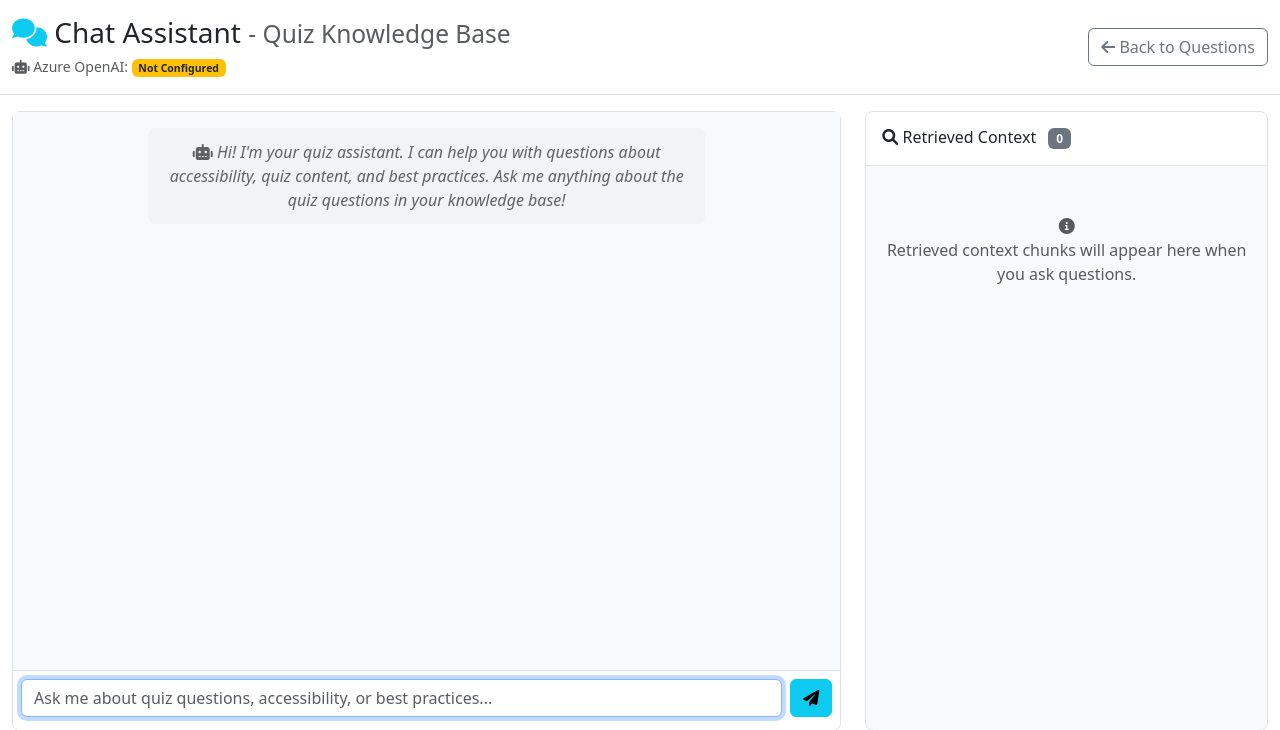
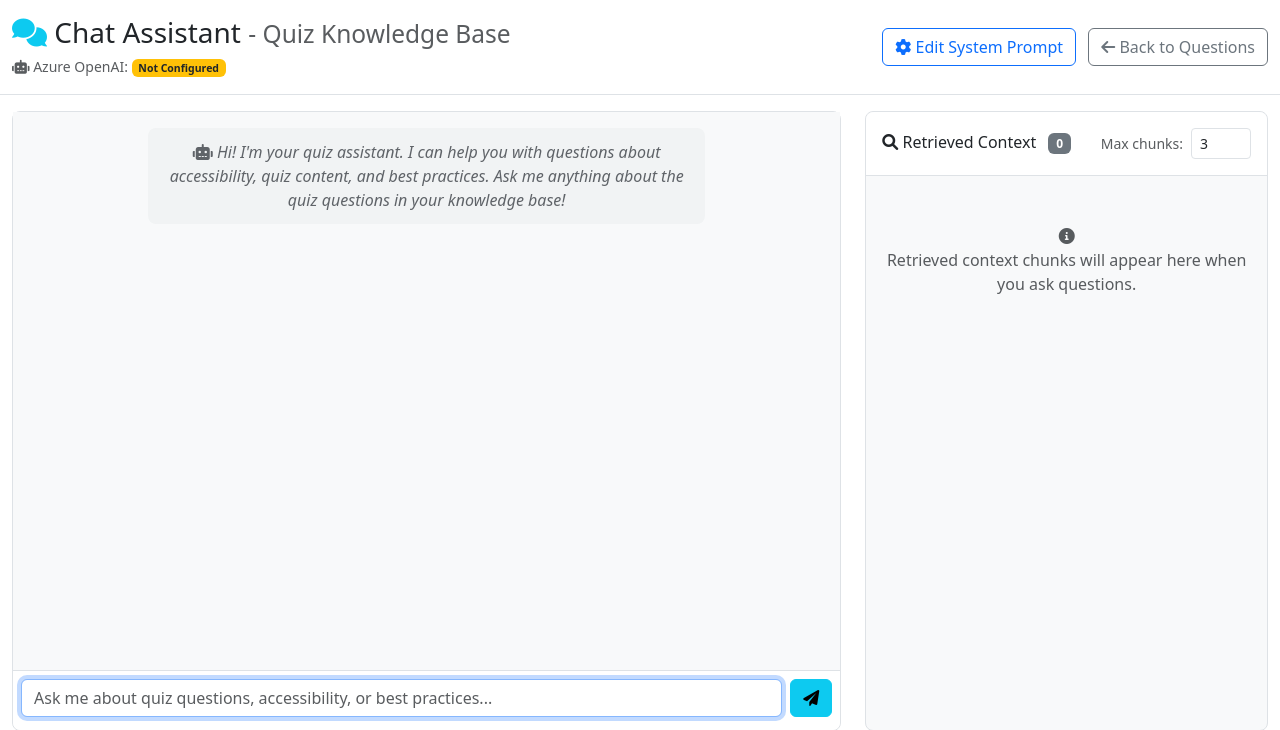
Before and after one commit to rdxsai/Merged-App, a FastAPI app: page /chat in a window 1280 px wide. Shown: the top 730 px of the page. Run offline with FastAPI, Linux system fonts and the light colour scheme; some libraries are stand-ins or nearby versions.

Commit message:
add ability to edit assistant system prompt and n retrieved chunks

```diff
--- a/main.py
+++ b/main.py
@@ -56,6 +56,7 @@ OLLAMA_EMBEDDING_MODEL = os.getenv("OLLAMA_EMBEDDING_MODEL", "nomic-embed-text")
 # File paths
 DATA_FILE = "quiz_questions.json"
 SYSTEM_PROMPT_FILE = "system_prompt.txt"
+CHAT_SYSTEM_PROMPT_FILE = "chat_system_prompt.txt"
 
 # Pydantic models
 class Answer(BaseModel):
@@ -133,6 +134,47 @@ def save_system_prompt(prompt: str) -> bool:
     except Exception as e:
         logger.error(f"Error saving system prompt: {e}")
         return False
+
+def load_chat_system_prompt() -> str:
+    """Load chat system prompt from text file"""
+    try:
+        if os.path.exists(CHAT_SYSTEM_PROMPT_FILE):
+            with open(CHAT_SYSTEM_PROMPT_FILE, 'r', encoding='utf-8') as f:
+                return f.read().strip()
+        return get_default_chat_system_prompt()
+    except Exception as e:
+        logger.error(f"Error loading chat system prompt: {e}")
+        return get_default_chat_system_prompt()
+
+def save_chat_system_prompt(prompt: str) -> bool:
+    """Save chat system prompt to text file"""
+    try:
+        with open(CHAT_SYSTEM_PROMPT_FILE, 'w', encoding='utf-8') as f:
+            f.write(prompt)
+        return True
+    except Exception as e:
+        logger.error(f"Error saving chat system prompt: {e}")
+        return False
+
+def get_default_chat_system_prompt() -> str:
+    """Get the default chat system prompt"""
+    return """You are a helpful assistant specializing in web accessibility and quiz questions.
+You have access to a knowledge base of quiz questions about accessibility topics.
+
+Use the following context to answer the user's question. If the context doesn't contain relevant information,
+you can still provide general knowledge about accessibility and web development best practices.
+
+Context from knowledge base:
+{context}
+
+Instructions:
+- Be helpful and informative
+- Focus on accessibility and educational content
+- If referencing specific questions, mention the question ID when available
+- Keep responses concise but thorough
+- If you don't know something, say so rather than making up information
+- Provide practical examples when possible
+- Reference WCAG guidelines when relevant"""
 
 async def make_canvas_request(url: str, headers: Dict[str, str], max_retries: int = 3) -> Dict[str, Any]:
     """Make Canvas API request with retry logic for rate limiting"""
@@ -974,16 +1016,22 @@ async def chat_message(request: Request):
         # Parse request body
         body = await request.json()
         user_message = body.get('message', '').strip()
+        max_chunks = body.get('max_chunks', 3)
+
+        # Validate max_chunks
+        if not isinstance(max_chunks, int) or max_chunks < 1 or max_chunks > 10:
+            max_chunks = 3
 
         if not user_message:
             raise HTTPException(status_code=400, detail="Message cannot be empty")
 
         logger.info(f"=== Chat Message Processing Started ===")
         logger.info(f"User message: {user_message}")
+        logger.info(f"Max chunks requested: {max_chunks}")
 
         # Search vector store for relevant chunks
         logger.info("Searching vector store for relevant context...")
-        retrieved_chunks = await search_vector_store(user_message, n_results=3)
+        retrieved_chunks = await search_vector_store(user_message, n_results=max_chunks)
         logger.info(f"Retrieved {len(retrieved_chunks)} chunks")
 
         # Build context from retrieved chunks
@@ -993,22 +1041,9 @@ async def chat_message(request: Request):
 
         context = "\n\n".join(context_parts) if context_parts else "No relevant context found."
 
-        # Create system prompt for chat
-        system_prompt = f"""You are a helpful assistant specializing in web accessibility and quiz questions.
-You have access to a knowledge base of quiz questions about accessibility topics.
-
-Use the following context to answer the user's question. If the context doesn't contain relevant information,
-you can still provide general knowledge about accessibility and web development best practices.
-
-Context from knowledge base:
-{context}
-
-Instructions:
-- Be helpful and informative
-- Focus on accessibility and educational content
-- If referencing specific questions, mention the question ID when available
-- Keep responses concise but thorough
-- If you don't know something, say so rather than making up information"""
+        # Load custom chat system prompt and inject context
+        chat_system_prompt_template = load_chat_system_prompt()
+        system_prompt = chat_system_prompt_template.format(context=context)
 
         # Prepare messages for Azure OpenAI
         messages = [
@@ -1073,6 +1108,45 @@ Instructions:
         logger.error(f"Unexpected error in chat_message: {e}")
         logger.error(f"Error type: {type(e).__name__}")
         raise HTTPException(status_code=500, detail=f"Failed to process chat message: {str(e)}")
+
+@app.get("/chat-system-prompt", response_class=HTMLResponse)
+async def chat_system_prompt_page(request: Request):
+    """Chat system prompt edit page"""
+    current_prompt = load_chat_system_prompt()
+    default_prompt = get_default_chat_system_prompt()
+
+    return templates.TemplateResponse("chat_system_prompt_edit.html", {
+        "request": request,
+        "current_prompt": current_prompt,
+        "default_prompt": default_prompt
+    })
+
+@app.post("/chat-system-prompt")
+async def save_chat_system_prompt_endpoint(request: Request):
+    """Save chat system prompt"""
+    try:
+        form = await request.form()
+        prompt = form.get('prompt', '').strip()
+
+        if not prompt:
+            raise HTTPException(status_code=400, detail="System prompt cannot be empty")
+
+        if save_chat_system_prompt(prompt):
+            logger.info("Chat system prompt saved successfully")
+            return {"success": True, "message": "Chat system prompt saved successfully"}
+        else:
+            raise HTTPException(status_code=500, detail="Failed to save chat system prompt")
+
+    except HTTPException as e:
+        raise e
+    except Exception as e:
+        logger.error(f"Error saving chat system prompt: {e}")
+        raise HTTPException(status_code=500, detail=str(e))
+
+@app.get("/chat-system-prompt/default")
+async def get_default_chat_system_prompt_endpoint():
+    """Get default chat system prompt"""
+    return {"default_prompt": get_default_chat_system_prompt()}
 
 @app.get("/test-system-prompt", response_class=HTMLResponse)
 async def test_system_prompt_page(request: Request):
--- a/templates/chat.html
+++ b/templates/chat.html
@@ -141,6 +141,9 @@
                     </div>
                 </div>
                 <div>
+                    <a href="/chat-system-prompt" class="btn btn-outline-primary me-2">
+                        <i class="fas fa-cog"></i> Edit System Prompt
+                    </a>
                     <a href="/" class="btn btn-outline-secondary">
                         <i class="fas fa-arrow-left"></i> Back to Questions
                     </a>
@@ -182,10 +185,18 @@
             <div class="col-md-4">
                 <div class="chunks-panel">
                     <div class="chunks-header">
-                        <h6 class="mb-0">
-                            <i class="fas fa-search"></i> Retrieved Context
-                            <span id="chunksCount" class="badge bg-secondary ms-2">0</span>
-                        </h6>
+                        <div class="d-flex justify-content-between align-items-center">
+                            <h6 class="mb-0">
+                                <i class="fas fa-search"></i> Retrieved Context
+                                <span id="chunksCount" class="badge bg-secondary ms-2">0</span>
+                            </h6>
+                            <div class="d-flex align-items-center">
+                                <small class="text-muted me-2">Max chunks:</small>
+                                <input type="number" id="maxChunks" class="form-control form-control-sm"
+                                       value="3" min="1" max="10" style="width: 60px;"
+                                       title="Number of context chunks to retrieve">
+                            </div>
+                        </div>
                     </div>
                     <div class="chunks-content" id="chunksContent">
                         <div class="text-muted text-center" style="margin-top: 2rem;">
@@ -209,6 +220,7 @@
         const chatMessages = document.getElementById('chatMessages');
         const chunksContent = document.getElementById('chunksContent');
         const chunksCount = document.getElementById('chunksCount');
+        const maxChunksInput = document.getElementById('maxChunks');
 
         // Initialize chat functionality
         document.addEventListener('DOMContentLoaded', function() {
@@ -275,12 +287,19 @@
             try {
                 console.log('🚀 Sending chat message:', message);
 
+                // Get the number of chunks to retrieve
+                const maxChunks = parseInt(maxChunksInput.value) || 3;
+                console.log('📊 Max chunks to retrieve:', maxChunks);
+
                 const response = await fetch('/chat/message', {
                     method: 'POST',
                     headers: {
                         'Content-Type': 'application/json'
                     },
-                    body: JSON.stringify({ message: message })
+                    body: JSON.stringify({
+                        message: message,
+                        max_chunks: maxChunks
+                    })
                 });
 
                 const result = await response.json();
--- a/templates/index.html
+++ b/templates/index.html
@@ -300,7 +300,7 @@
                 <h1 class="h2 mb-0"><i class="fas fa-question-circle text-primary"></i> Canvas Quiz Manager</h1>
                 <div>
                     <a href="/system-prompt" class="btn btn-outline-primary me-2">
-                        <i class="fas fa-cog"></i> System Prompt
+                        <i class="fas fa-cog"></i> Feedback System Prompt
                     </a>
                     <a href="/chat" class="btn btn-outline-info me-2">
                         <i class="fas fa-comments"></i> Chat Assistant
```
Also changed, not shown: templates/chat_system_prompt_edit.html (added, +296 -0 lines), 1 other file.
